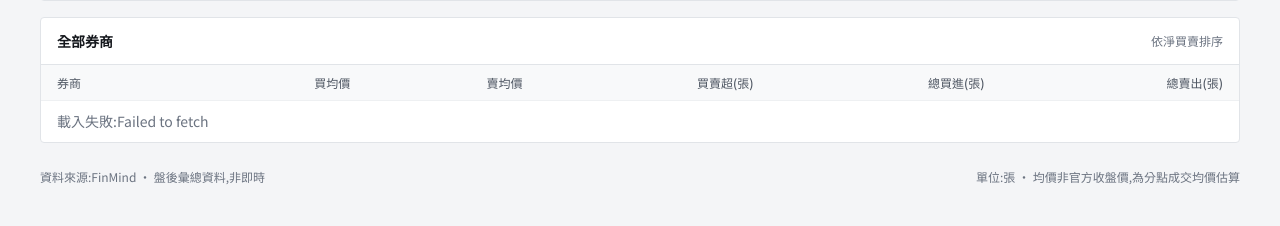
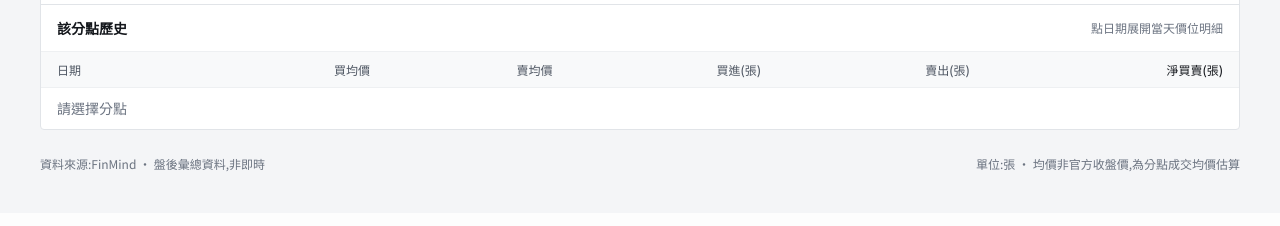
Before and after one commit to Ejacu/broker-dashboard, a PHP site: page /stock.html in a window 1280 px wide. Shown: the part 1806-2032 px from the top of the page. After the commit the page ends 1978 px from the top, so only its background shows below. Run offline with PHP 8.4, Linux system fonts and the light colour scheme; some libraries are stand-ins or nearby versions.

Commit message:
Add files via upload

```diff
--- a/stock.html
+++ b/stock.html
@@ -132,6 +132,44 @@
           </div>
         </div>
       </div>
+
+      <div style="border-top: 1px solid var(--border); margin-top: 4px;">
+        <div class="table-panel-head" style="border-bottom: 1px solid var(--border-soft);">
+          <h2 class="table-panel-title" id="brokerHistoryTitle">該分點歷史</h2>
+          <span class="table-panel-note">點日期展開當天價位明細</span>
+        </div>
+        <div class="table-scroll">
+          <table class="data-table" id="brokerHistoryTable">
+            <thead>
+              <tr>
+                <th data-col="date">日期</th>
+                <th class="sort-th" data-col="buy_avg" onclick="sortBrokerHistory('buy_avg')">買均價</th>
+                <th class="sort-th" data-col="sell_avg" onclick="sortBrokerHistory('sell_avg')">賣均價</th>
+                <th class="sort-th" data-col="total_buy_lots" onclick="sortBrokerHistory('total_buy_lots')">買進(張)</th>
+                <th class="sort-th" data-col="total_sell_lots" onclick="sortBrokerHistory('total_sell_lots')">賣出(張)</th>
+                <th class="sort-th active" data-col="net_lots" onclick="sortBrokerHistory('net_lots')">淨買賣(張)</th>
+              </tr>
+            </thead>
+            <tbody id="brokerHistoryBody"><tr><td colspan="6" class="loading-note">請選擇分點</td></tr></tbody>
+          </table>
+        </div>
+        <div id="brokerHistoryDetail" style="display: none; border-top: 1px dashed var(--border);">
+          <div style="padding: 12px 16px 0; font-size: 13px; font-weight: 700;" id="brokerHistoryDetailTitle"></div>
+          <div class="table-scroll" style="padding: 8px 16px 14px;">
+            <table class="data-table">
+              <thead>
+                <tr>
+                  <th>價格(元)</th>
+                  <th>買進(張)</th>
+                  <th>賣出(張)</th>
+                  <th>淨買賣(張)</th>
+                </tr>
+              </thead>
+              <tbody id="brokerHistoryDetailBody"></tbody>
+            </table>
+          </div>
+        </div>
+      </div>
     </div>
 
     <!-- 依成交價查詢 -->
@@ -187,7 +225,7 @@
     </div>
   </section>
 
-  <section class="table-panel">
+  <section class="table-panel" id="allBrokersPanel" style="display: none;">
     <div class="table-panel-head">
       <h2 class="table-panel-title">全部券商</h2>
       <span class="table-panel-note">依淨買賣排序</span>
@@ -243,6 +281,10 @@
   let daytradeSortCol = 'net_profit';
   let daytradeSortDesc = true;
   let priceRangeDays = 90;
+  let brokerHistoryData = [];
+  let brokerHistorySortCol = 'net_lots';
+  let brokerHistorySortDesc = true;
+  let activeHistoryDate = '';
 
   async function fetchJson(url) {
     const res = await fetch(url);
@@ -564,6 +606,7 @@
     document.getElementById('sectionBroker').style.display = tab === 'broker' ? 'block' : 'none';
     document.getElementById('sectionPrice').style.display = tab === 'price' ? 'block' : 'none';
     document.getElementById('sectionDaytrade').style.display = tab === 'daytrade' ? 'block' : 'none';
+    document.getElementById('allBrokersPanel').style.display = tab === 'broker' ? 'none' : 'block';
     document.getElementById('tabBrokerBtn').className = 'tab-btn ' + (tab === 'broker' ? 'active' : '');
     document.getElementById('tabPriceBtn').className = 'tab-btn ' + (tab === 'price' ? 'active' : '');
     document.getElementById('tabDaytradeBtn').className = 'tab-btn ' + (tab === 'daytrade' ? 'active' : '');
@@ -647,6 +690,80 @@
     }, { responsive: true, displayModeBar: false });
 
     renderBrokerTableRows(d);
+    loadBrokerHistory(brokerName);
+  }
+
+  async function loadBrokerHistory(brokerName) {
+    document.getElementById('brokerHistoryTitle').innerText = `${brokerName} 歷史`;
+    document.getElementById('brokerHistoryDetail').style.display = 'none';
+    activeHistoryDate = '';
+    document.getElementById('brokerHistoryBody').innerHTML = skeletonRows(6);
+
+    const end = currentDate;
+    const start = new Date(currentDate);
+    start.setDate(start.getDate() - 400);
+    const startStr = start.toISOString().slice(0, 10);
+
+    const data = await fetchJson(API_BASE + `range_detail.php?stock=${encodeURIComponent(currentStock)}&broker=${encodeURIComponent(brokerName)}&start=${startStr}&end=${end}`);
+    brokerHistoryData = (data.rows || []).filter(r => r.trade_date !== currentDate).reverse();
+    renderBrokerHistory();
+  }
+
+  function renderBrokerHistory() {
+    const items = [...brokerHistoryData].sort((a, b) => {
+      let vA = a[brokerHistorySortCol], vB = b[brokerHistorySortCol];
+      if (brokerHistorySortCol === 'date') { vA = a.trade_date; vB = b.trade_date; }
+      if (typeof vA === 'string') return brokerHistorySortDesc ? vB.localeCompare(vA) : vA.localeCompare(vB);
+      return brokerHistorySortDesc ? (vB - vA) : (vA - vB);
+    });
+
+    let html = '';
+    items.forEach(it => {
+      const cls = it.net_lots > 0 ? 'net-up' : (it.net_lots < 0 ? 'net-down' : '');
+      const activeAttr = it.trade_date === activeHistoryDate ? ' style="background:var(--table-head);"' : '';
+      html += `<tr${activeAttr} class="row-click" onclick="showBrokerHistoryDetail('${it.trade_date}')">
+        <td class="col-name num">${it.trade_date}</td>
+        <td class="num col-muted">${it.buy_avg.toFixed(2)}</td>
+        <td class="num col-muted">${it.sell_avg.toFixed(2)}</td>
+        <td class="num">${it.total_buy_lots.toFixed(1)}</td>
+        <td class="num">${it.total_sell_lots.toFixed(1)}</td>
+        <td class="num ${cls}">${it.net_lots > 0 ? '+' : ''}${it.net_lots.toFixed(1)}</td>
+      </tr>`;
+    });
+    document.getElementById('brokerHistoryBody').innerHTML = html || '<tr><td colspan="6" class="loading-note">這個分點沒有其他日期的交易紀錄</td></tr>';
+    staggerRows(document.getElementById('brokerHistoryBody'));
+    updateSortHeaders(document.getElementById('brokerHistoryTable'), brokerHistorySortCol, brokerHistorySortDesc);
+  }
+
+  function sortBrokerHistory(col) {
+    if (brokerHistorySortCol === col) brokerHistorySortDesc = !brokerHistorySortDesc;
+    else { brokerHistorySortCol = col; brokerHistorySortDesc = true; }
+    renderBrokerHistory();
+  }
+
+  async function showBrokerHistoryDetail(tradeDate) {
+    activeHistoryDate = tradeDate;
+    renderBrokerHistory();
+    const panel = document.getElementById('brokerHistoryDetail');
+    panel.style.display = 'block';
+    document.getElementById('brokerHistoryDetailTitle').innerText = `${currentBroker} — ${tradeDate} 各價位明細`;
+    document.getElementById('brokerHistoryDetailBody').innerHTML = skeletonRows(4, 3);
+
+    const data = await fetchJson(API_BASE + `broker_date_detail.php?stock=${encodeURIComponent(currentStock)}&broker=${encodeURIComponent(currentBroker)}&date=${encodeURIComponent(tradeDate)}`);
+    const rows = data.rows || [];
+    let html = '';
+    rows.forEach(r => {
+      const cls = r.net_lots > 0 ? 'net-up' : (r.net_lots < 0 ? 'net-down' : '');
+      html += `<tr>
+        <td class="num">${r.price.toFixed(2)}</td>
+        <td class="num" style="color: var(--up);">${r.buy_lots.toFixed(1)}</td>
+        <td class="num" style="color: var(--down);">${r.sell_lots.toFixed(1)}</td>
+        <td class="num ${cls}">${r.net_lots > 0 ? '+' : ''}${r.net_lots.toFixed(1)}</td>
+      </tr>`;
+    });
+    document.getElementById('brokerHistoryDetailBody').innerHTML = html || '<tr><td colspan="4" class="loading-note">這天已超過 30 天明細保留期限,查不到價位明細</td></tr>';
+    staggerRows(document.getElementById('brokerHistoryDetailBody'));
+    panel.scrollIntoView({ behavior: 'smooth', block: 'nearest' });
   }
 
   function renderBrokerTableRows(d) {
--- a/style.css
+++ b/style.css
@@ -298,6 +298,9 @@ table.data-table {
 .net-up { color: var(--up); font-weight: 500; }
 .net-down { color: var(--down); font-weight: 500; }
 
+tr.row-click { cursor: pointer; }
+tr.row-click:hover { background: var(--table-head); }
+
 th.sort-th {
   cursor: pointer;
   user-select: none;
```
